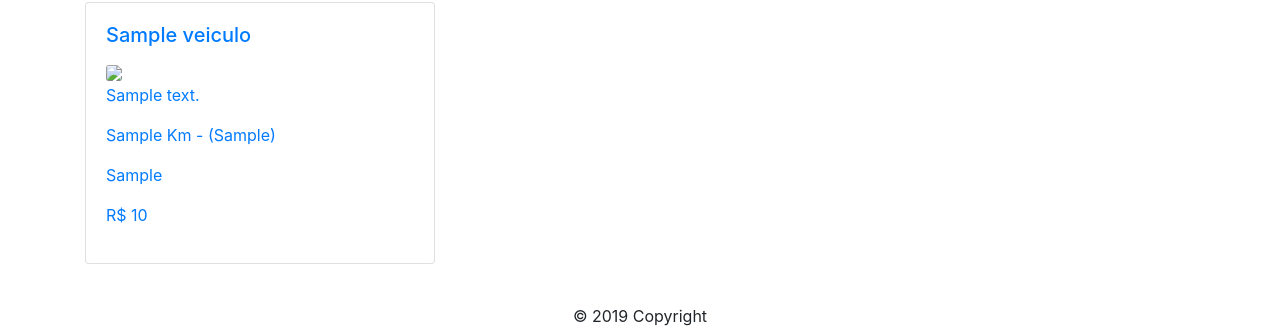
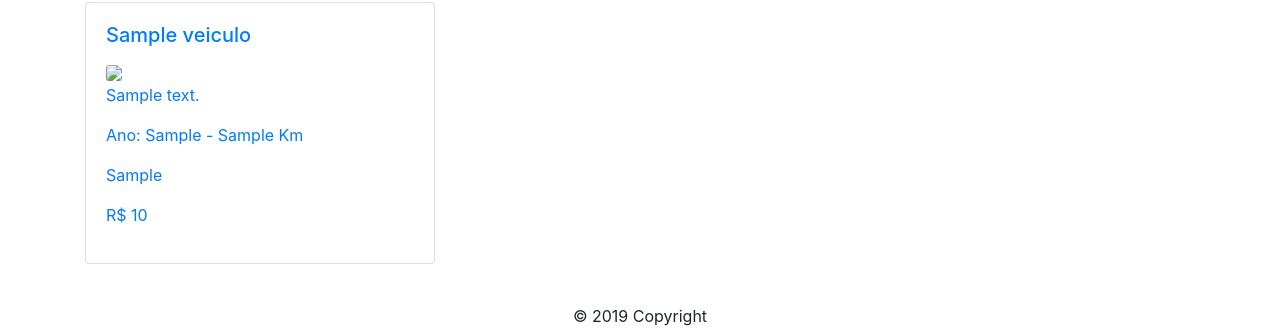
Before and after one commit to Lemon42/CLA-website, a PHP site: page / in a window 1280 px wide. Shown: the part 116-444 px from the top of the page. Run offline with PHP 8.4, Linux system fonts and the light colour scheme; tables that the repository leaves empty or names only in its code hold one stand-in row (values such as "Sample post"); some libraries are stand-ins or nearby versions.

Commit message:
Mudando a forma de exibição do ano do veículo

```diff
--- a/src/index.php
+++ b/src/index.php
@@ -126,7 +126,7 @@ include("server-functions/get-dados.php");
 					<!-- Fim Imagem -->
 					<a href="car-details.php?id=<?php echo $linha['id'] ?>">
 							<p class="card-text"><?=$linha['descricao']?></p>
-							<p class="card-text-secondary"><?=$linha['km']?> Km - (<?=$linha['ano']?>)</p>
+							<p class="card-text-secondary">Ano: <?=$linha['ano']?> - <?=$linha['km']?> Km</p>
 							<p class="card-text-type"><?=$linha['tipo']?></p>
 							<p class="card-text-value">R$ <?=$linha['valor']?></p>
 						</div>
```
